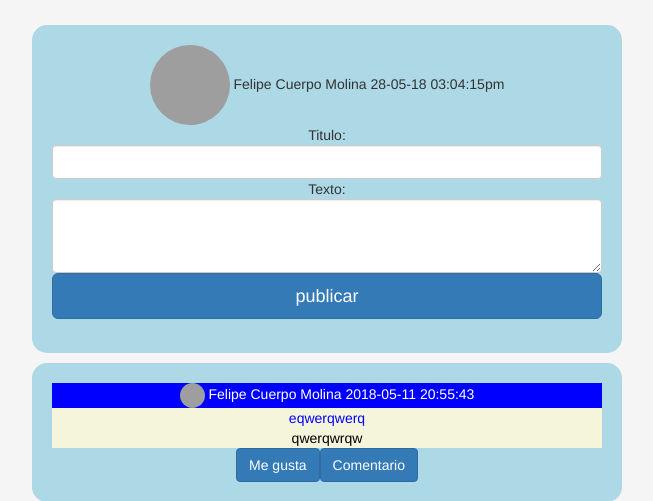
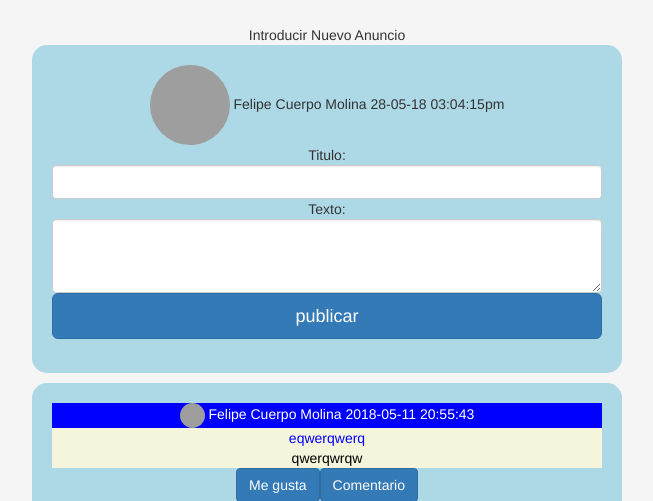
Before and after one commit to fcuerpo2/INFOLIONS_FINAL2, a PHP site: page /php/principal.php in a window 1280 px wide. Shown: the part 52-553 px from the top of the page, without its empty margins (313-966 px from the left). Run offline with PHP 8.4, Linux system fonts and the light colour scheme; a user stored in the database is signed in; data comes from the database, SQL or seed files in the repository; data that the repository does not hold is empty; grey boxes are pictures that could not be loaded.

Commit message:
Cambio Javi

```diff
--- a/php/principal.php
+++ b/php/principal.php
@@ -86,7 +86,9 @@ echo "
   		  	<div id='anuncio-left'></div>
   		</div>
   		<div class='col-md-6' style='margin-top: 5px; margin-bottom: 5px;'>
-  		   	<div id='anuncio-top'></div>
+  		   	<div id='anuncio-top'>";
+include "../ANUNCIOS/anuncios.php";
+echo "                  </div>
    			<div id='imagen'></div>
    			<div id='perfiles'></div>
    			<div id='tags'>";
```
